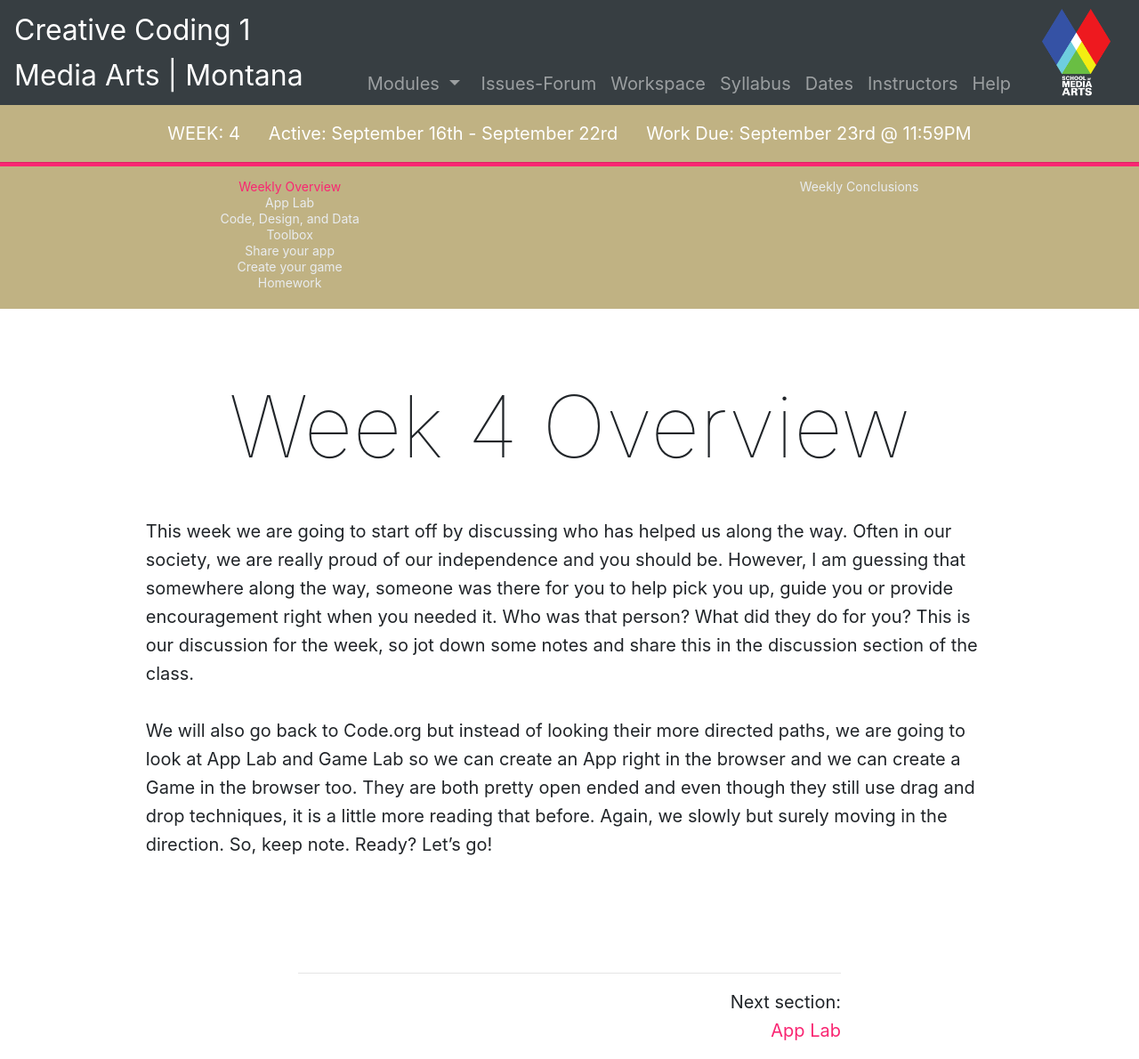
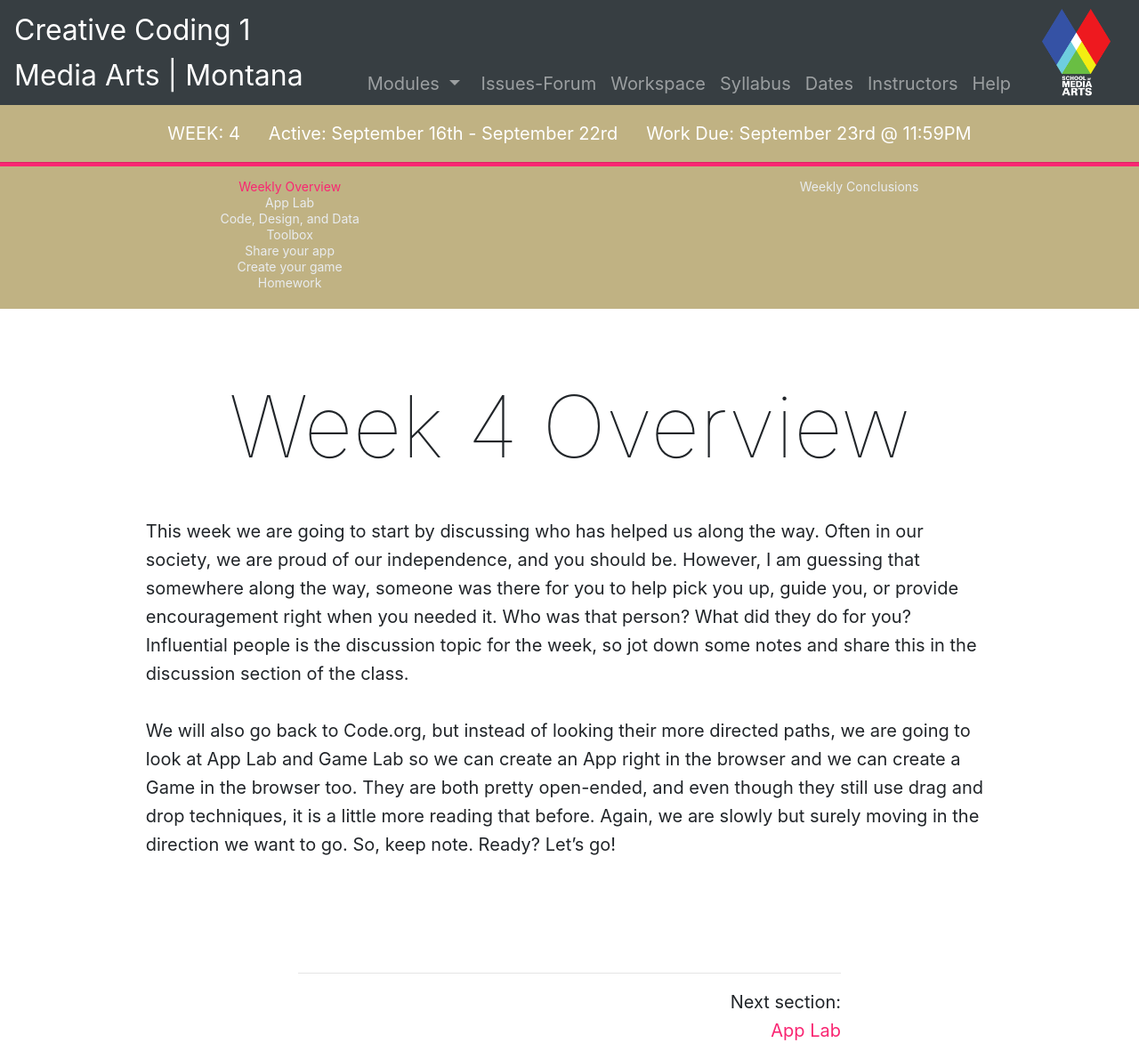
Before and after one commit to Montana-Media-Arts/creative-coding-1-Fall2019, a Jekyll site: the page built from modules/week-4/_posts/2017-01-01-overview.md, in a window 1280 px wide. Shown: the whole page at 89% size. Built offline with Jekyll 4.4.1, drawn with Linux system fonts in a browser that asks for light colours; nearby versions of some CDN libraries.

Commit message:
Update 2017-01-01-overview.md

```diff
--- a/modules/week-4/_posts/2017-01-01-overview.md
+++ b/modules/week-4/_posts/2017-01-01-overview.md
@@ -6,6 +6,6 @@ module: 4
 # Week 4 Overview
 
 
-This week we are going to start off by discussing who has helped us along the way.  Often in our society, we are really proud of our independence and you should be. However, I am guessing that somewhere along the way, someone was there for you to help pick you up, guide you or provide encouragement right when you needed it.  Who was that person?  What did they do for you?  This is our discussion for the week, so jot down some notes and share this in the discussion section of the class.
+This week we are going to start by discussing who has helped us along the way.  Often in our society, we are proud of our independence, and you should be. However, I am guessing that somewhere along the way, someone was there for you to help pick you up, guide you, or provide encouragement right when you needed it.  Who was that person?  What did they do for you?  Influential people is the discussion topic for the week, so jot down some notes and share this in the discussion section of the class.
 
-We will also go back to Code.org but instead of looking their more directed paths, we are going to look at App Lab and Game Lab so we can create an App right in the browser and we can create a Game in the browser too.  They are both pretty open ended and even though they still use drag and drop techniques, it is a little more reading that before.  Again, we slowly but surely moving in the direction.  So, keep note.  Ready?  Let's go!
+We will also go back to Code.org, but instead of looking their more directed paths, we are going to look at App Lab and Game Lab so we can create an App right in the browser and we can create a Game in the browser too.  They are both pretty open-ended, and even though they still use drag and drop techniques, it is a little more reading that before.  Again, we are slowly but surely moving in the direction we want to go.  So, keep note.  Ready?  Let's go!
```
